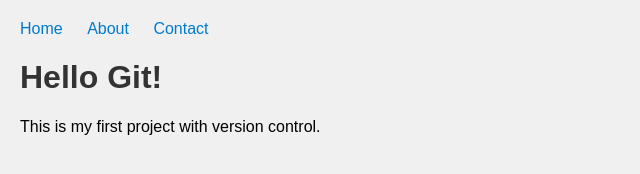
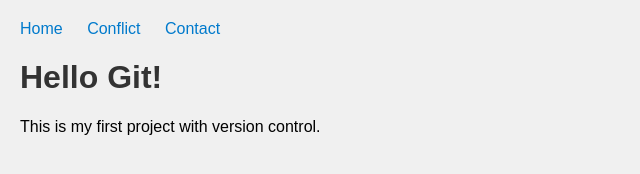
Before and after one commit to mellonuser/my-web-project, a plain HTML site: page index.html in a window 1280 px wide. Shown: the full height of the page, 0-640 px from the left. Drawn offline with Linux system fonts and the light colour scheme.

Commit message:
Update index.html
sadefg

```diff
--- a/index.html
+++ b/index.html
@@ -7,7 +7,7 @@
     <nav>
         <ul>
             <li><a href="#home">Home</a></li>
-            <li><a href="#about">About</a></li>
+            <li><a href="#about">Conflict</a></li>
             <li><a href="#contact">Contact</a></li>
         </ul>
     </nav>
```
